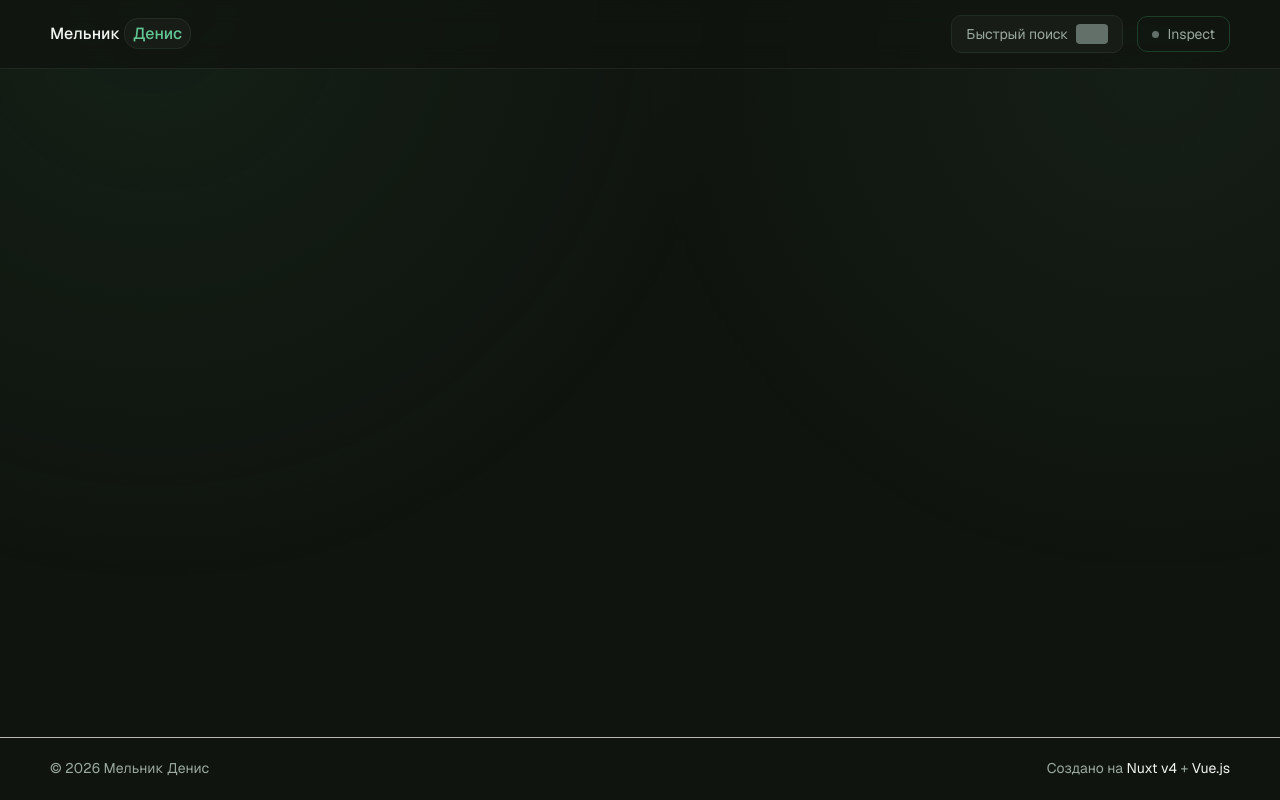
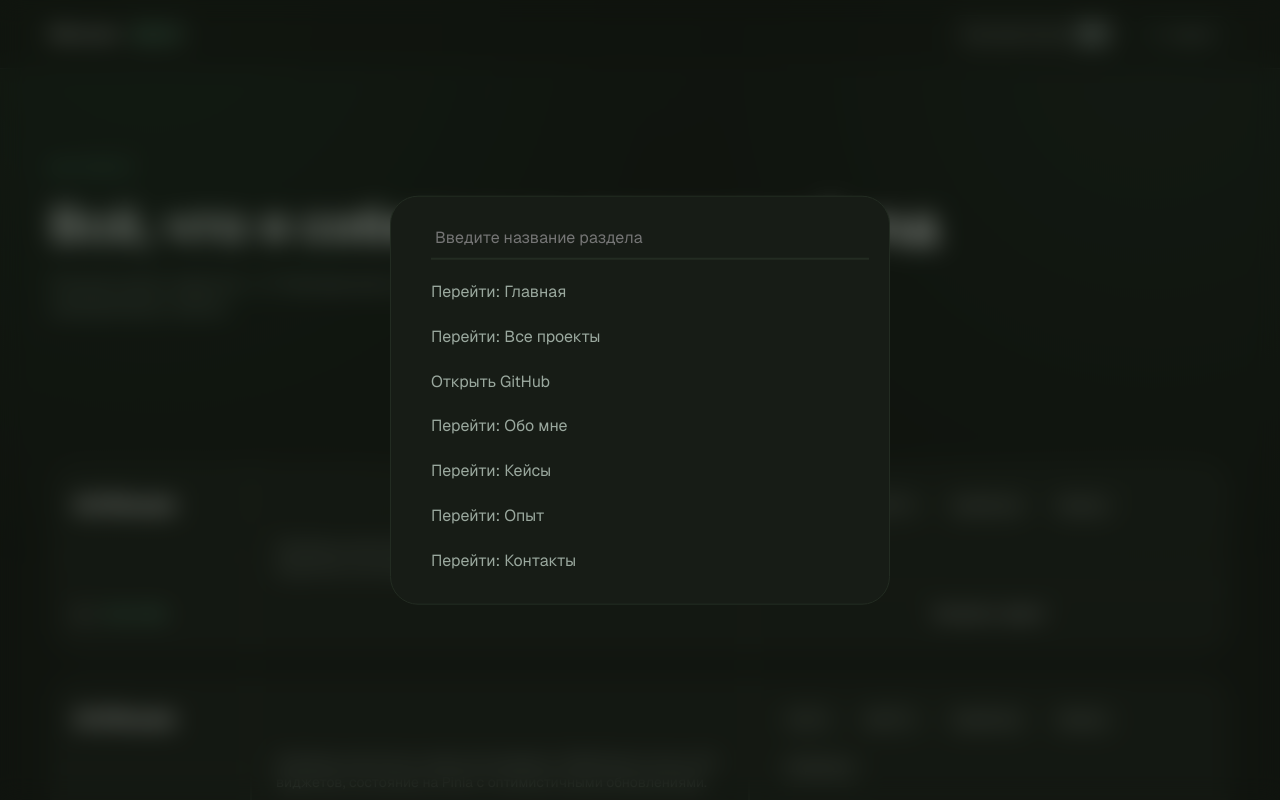
Before and after one commit to DenWebSite/portfolio, a Nuxt app: page /cases in a window 1280 px wide. Both pictures are taken after a click on the button "Быстрый поиск". Shown: the top 800 px of the page. Built offline with nearby package versions, Linux system fonts and the light colour scheme.

Commit message:
добавил модалку

```diff
--- a/app/components/About.vue
+++ b/app/components/About.vue
@@ -7,7 +7,7 @@ const qualityItems = ['Vitest', 'ESLint']
 </script>
 
 <template>
-    <section class="section about">
+    <section class="section about" id="about">
         <div class="container">
             <div class="about__inner">
                 <div class="about__info">
--- a/app/components/AboutStackListItem.vue
+++ b/app/components/AboutStackListItem.vue
@@ -1,7 +1,7 @@
 <script setup lang="ts">
 
 const props = defineProps<{
-    title: string,
+    title?: string,
     stackItems: string[],
 }>()
 
@@ -9,7 +9,7 @@ const props = defineProps<{
 
 <template>
     <div>
-        <h4>{{ title }}</h4>
+        <h4 v-show="title">{{ title }}</h4>
         <ul class="about__stack__list">
             <li v-for="item in stackItems" class="about__stack__list-item">{{ item }}</li>
         </ul>
@@ -46,7 +46,7 @@ h4 {
         border-radius: var(--br-xl);
         border: 1px solid var(--br-color);
 
-        @include mobile-s{
+        @include mobile-s {
             font-size: 12px;
         }
     }
--- a/app/components/AppHeader.vue
+++ b/app/components/AppHeader.vue
@@ -1,38 +1,26 @@
 <script setup lang="ts">
-
+const isSearchOpen = ref(false);
 </script>
 
 <template>
     <header class="header">
         <div class="container">
             <div class="header__inner">
-                <h2 class="name">Мельник <span>Денис</span></h2>
-
-                <!-- <nav class="nav">
-                    <ul class="nav__list">
-                        <li class="nav__list-item">
-                            <NuxtLink to="/">Стек</NuxtLink>
-                        </li>
-                        <li class="nav__list-item">
-                            <NuxtLink to="/">Проекты</NuxtLink>
-                        </li>
-                        <li class="nav__list-item">
-                            <NuxtLink to="/">Опыт</NuxtLink>
-                        </li>
-                        <li class="nav__list-item">
-                            <NuxtLink to="/">Контакты</NuxtLink>
-                        </li>
-                    </ul>
-                </nav> -->
+                <h2 class="name">
+                    <NuxtLink to="/"> Мельник <span>Денис</span></NuxtLink>
+                </h2>
 
                 <div class="buttons">
-                    <button class="search">Быстрый поиск <span></span></button>
+                    <button class="search" @click="isSearchOpen = true">Быстрый поиск <span></span></button>
+
 
                     <button class="inspect"><span class="inspect__dot"></span> Inspect</button>
                 </div>
+
             </div>
         </div>
     </header>
+    <Search v-model:isOpen="isSearchOpen" />
 </template>
 
 <style lang="scss" scoped>
--- /dev/null
+++ b/app/components/Case.vue
@@ -0,0 +1,130 @@
+<script lang="ts" setup>
+
+const stack = ['VUE 3', 'NUXT 4', 'TypeScript', 'Node.js', 'Express.js']
+
+
+</script>
+
+<template>
+
+    <div class="case">
+        <div class="case__intro">
+            <div class="case__stat">
+                <p class="case__stat-number">01</p>
+                <p class="case__stat-type">realtime</p>
+            </div>
+
+            <h2 class="case__title">
+                ArtHouse
+            </h2>
+        </div>
+
+        <p class="case__descr">Дашборд аналитики в реальном времени: WebSocket-потоки, 40+ виджетов, состояние на Pinia
+            с оптимистичными обновлениями.</p>
+
+        <div class="case__stack">
+            <AboutStackListItem :stack-items="stack"></AboutStackListItem>
+            <a class="case__stack-link" href="/">Смотреть проект</a>
+        </div>
+
+    </div>
+
+</template>
+
+<style lang="scss" scoped>
+.case {
+    display: flex;
+    background-color: var(--color-bg-elem);
+    border-radius: var(--br-xl);
+    margin-bottom: 20px;
+    transition: all var(--hover-time) ease-in-out;
+
+    &__intro {
+        display: flex;
+        flex-direction: column-reverse;
+        justify-content: space-between;
+        gap: 20px;
+        max-width: 200px;
+        width: 100%;
+        padding: 26px 24px;
+        position: relative;
+
+        &::before {
+            content: '';
+            position: absolute;
+            width: 100%;
+            height: 2px;
+            background-color: var(--br-color);
+            left: 0;
+            top: 50%;
+        }
+
+    }
+
+    &__title {
+        font-size: 22px;
+        font-weight: 700;
+    }
+
+    &__stat {
+        display: flex;
+        gap: 10px;
+        align-items: center;
+
+        &-number {
+            font-size: 18px;
+            color: var(--color-dim);
+        }
+
+        &-type {
+            text-transform: uppercase;
+            font-size: 14px;
+            color: var(--color-accent);
+        }
+    }
+
+    &__descr {
+        display: flex;
+        align-items: center;
+        color: var(--color-dim);
+        font-size: 14px;
+        padding: 26px 24px;
+        max-width: 500px;
+        border-right: 2px solid var(--br-color);
+        border-left: 2px solid var(--br-color);
+
+    }
+
+    &__stack {
+        padding: 26px 24px;
+        position: relative;
+
+        &::before {
+            content: '';
+            position: absolute;
+            width: 100%;
+            height: 2px;
+            background-color: var(--br-color);
+            left: 0;
+            bottom: 64px;
+        }
+
+        &-link {
+            display: block;
+            margin-top: 30px;
+            margin-inline: auto;
+            font-size: 14px;
+            text-align: center;
+            transition: all var(--hover-time);
+            border-bottom: 1px solid transparent;
+            padding-bottom: 4px;
+            width: fit-content;
+
+            @include hover{
+                color: var(--color-accent);
+                border-color: var(--color-accent);
+            }
+        }
+    }
+}
+</style>
--- a/app/components/Form.vue
+++ b/app/components/Form.vue
@@ -4,7 +4,7 @@
 
 <template>
 
-    <section class="section form">
+    <section class="section form" id="form">
         <div class="container">
             <div class="form__inner">
                 <div class="form__socials">
--- a/app/components/Path.vue
+++ b/app/components/Path.vue
@@ -20,7 +20,7 @@ const timeline = [
 </script>
 
 <template>
-    <section class="section path">
+    <section class="section path" id="path">
         <div class="container">
             <div class="path__inner">
                 <div class="path__info">
--- /dev/null
+++ b/app/components/Search.vue
@@ -0,0 +1,177 @@
+<script setup lang="ts">
+import { ref, watch, computed, onMounted, onUnmounted } from 'vue';
+
+const props = defineProps<{
+    isOpen: boolean;
+}>();
+
+const emit = defineEmits<{
+    (e: 'update:isOpen', value: boolean): void;
+}>();
+
+const isOpen = ref(props.isOpen);
+const searchQuery = ref('');
+
+const menuItems = [
+    { label: 'Перейти: Главная', link: '/' },
+    { label: 'Перейти: Все проекты', link: '/cases' },
+    { label: 'Открыть GitHub', link: 'https://github.com/DenWebSite' },
+    { label: 'Перейти: Обо мне', link: { path: '/', hash: '#aboout' } },
+    { label: 'Перейти: Кейсы', link: { path: '/', hash: '#case' } },
+    { label: 'Перейти: Опыт', link: { path: '/', hash: '#path' } },
+    { label: 'Перейти: Контакты', link: { path: '/', hash: '#form' } },
+];
+
+const filteredItems = computed(() => {
+    if (!searchQuery.value) return menuItems;
+
+    const query = searchQuery.value.toLowerCase();
+    return menuItems.filter(item =>
+        item.label.toLowerCase().includes(query)
+    );
+});
+
+watch(() => props.isOpen, (newValue) => {
+    isOpen.value = newValue;
+    if (newValue) {
+        searchQuery.value = '';
+    }
+});
+
+const closeModal = () => {
+    isOpen.value = false;
+    toggleScroll(false);
+    emit('update:isOpen', false);
+};
+
+const toggleScroll = (lock: boolean) => {
+    document.body.style.overflow = lock ? 'hidden' : '';
+};
+
+const handleKeydown = (event: KeyboardEvent) => {
+    if (event.key === 'Escape') {
+        closeModal();
+    }
+};
+
+onMounted(() => {
+    window.addEventListener('keydown', handleKeydown);
+    if (isOpen.value) toggleScroll(true);
+});
+
+onUnmounted(() => {
+    window.removeEventListener('keydown', handleKeydown);
+    toggleScroll(false);
+});
+</script>
+
+<template>
+    <Transition name="modal">
+        <div class="wrapper" v-if="isOpen" @click.self="closeModal()">
+            <div class="search">
+                <div class="search__inner">
+                    <label class="search-label">Введите название раздела</label>
+
+                    <input type="text" class="search-input" placeholder="Введите название раздела" v-model="searchQuery"
+                        autofocus>
+
+                    <ul v-if="filteredItems.length > 0" class="search__list">
+                        <li v-for="(item, index) in filteredItems" :key="index" class="search__list-item">
+                            <NuxtLink :to="item.link" class="search__list-link" @click="closeModal()">{{ item.label }}
+                            </NuxtLink>
+                        </li>
+                    </ul>
+
+                    <div v-else class="search-empty">
+                        Ничего не найдено
+                    </div>
+                </div>
+            </div>
+        </div>
+    </Transition>
+</template>
+
+
+
+<style lang="scss" scoped>
+.wrapper {
+    z-index: 999;
+    position: fixed;
+    inset: 0;
+    background: rgba(16, 20, 15, 0.5);
+    backdrop-filter: blur(12px);
+}
+
+.search {
+    position: relative;
+    z-index: 999;
+    top: 50%;
+    transform: translateY(-50%);
+    margin: 0 auto;
+    max-width: 500px;
+    width: 100%;
+    height: auto;
+    padding: 20px 20px 20px 40px;
+    border-radius: var(--br-xl);
+    border: 1px solid var(--br-color);
+    background-color: var(--color-bg-elem);
+    color: var(--color-dim);
+
+
+    &-label {
+        display: block;
+        width: 0;
+        height: 0;
+        visibility: hidden;
+    }
+
+    &-input {
+        color: var(--color-dim);
+        padding: 10px 4px;
+        width: 100%;
+    }
+
+    &__list {
+        padding-top: 10px;
+        border-top: 2px solid var(--br-color);
+
+        &-item {
+            padding: 10px 14px;
+            border-radius: var(--br-m);
+            transform: translateX(-14px);
+            transition: all var(--hover-time);
+
+            a {
+                display: inline-block;
+                width: 100%;
+            }
+
+            &:hover {
+                background-color: var(--color-accent-dark);
+                color: var(--color-accent);
+            }
+        }
+    }
+}
+
+.modal-enter-active,
+.modal-leave-active {
+    transition: opacity 0.3s ease;
+}
+
+.modal-enter-from,
+.modal-leave-to {
+    opacity: 0;
+}
+
+.modal-enter-active .search,
+.modal-leave-active .search {
+    transition: transform 0.3s cubic-bezier(0.175, 0.3, 0.32, 1), opacity 0.3s ease;
+}
+
+.modal-enter-from .search,
+.modal-leave-to .search {
+    transform: scale(0.95);
+    opacity: 0;
+}
+</style>
--- /dev/null
+++ b/app/pages/cases.vue
@@ -0,0 +1,57 @@
+<script lang="ts" setup>
+
+
+
+</script>
+
+<template>
+
+    <section class="section cases">
+        <div class="container">
+            <div class="cases__header">
+                <p class="intro">Все проекты</p>
+                <h1 class="cases__title title">
+                    Всё, что я собирал за последний год
+                </h1>
+                <p class="subtitle">Полный список проектов - от Телеграм мини-аппов до корпоративных сайтов</p>
+            </div>
+
+            <Search></Search>
+
+            <div class="cases__example">
+                <Case></Case>
+                <Case></Case>
+                <Case></Case>
+                <Case></Case>
+                <Case></Case>
+            </div>
+        </div>
+    </section>
+
+</template>
+
+<style lang="scss" scoped>
+
+.cases {
+    &__header {
+        margin-bottom: 140px;
+    }
+
+    &__title {
+        font-size: 48px;
+        line-height: 58px;
+        color: var(--color-light);
+        max-width: unset;
+
+        @include mobile {
+            font-size: 36px;
+            line-height: 46px;
+        }
+
+        @include mobile-s {
+            font-size: 30px;
+            line-height: 40px;
+        }
+    }
+}
+</style>
```
Also changed, not shown: app/components/Project.vue (deleted, +0 -11 lines), app/components/Projects.vue (+13 -1 lines).
